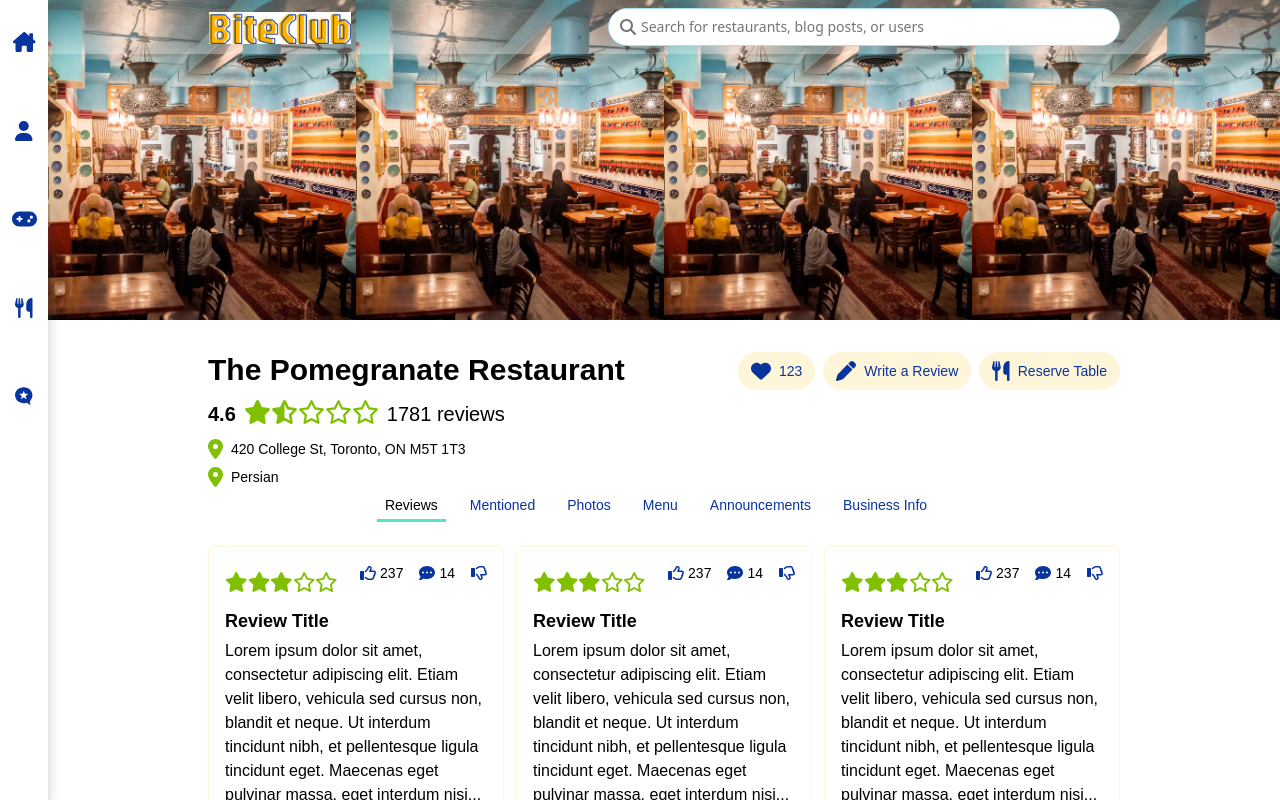
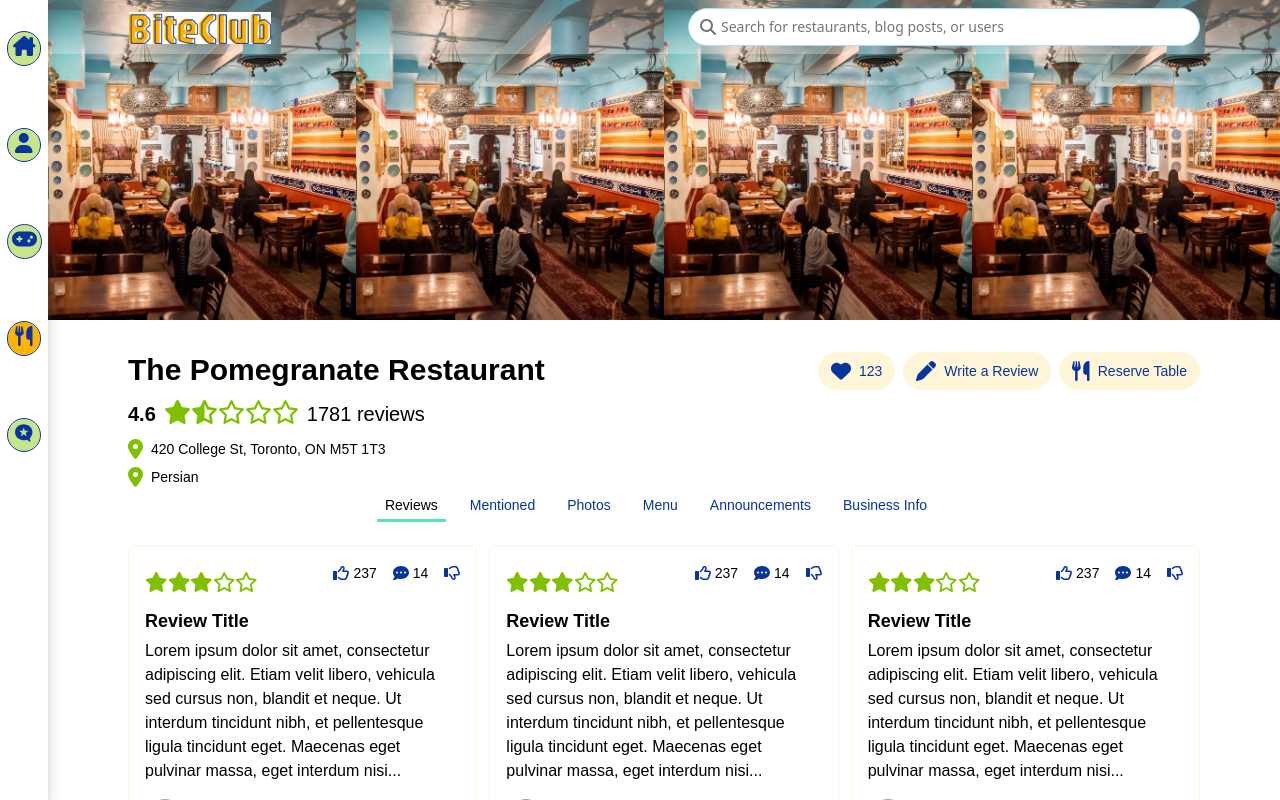
Before and after one commit to ochovhaniuk98/PRJ566NBB-02, a Next.js app in the folder biteclub/: page /restaurants/12345 in a window 1280 px wide. Shown: the top 800 px of the page. Built offline with nearby package versions, Linux system fonts and the light colour scheme; grey boxes are pictures that could not be loaded; a web font is replaced by a local one.

Commit message:
more css to main menu and resto profile

```diff
--- a/biteclub/src/app/(main)/restaurants/[restaurantId]/page.js
+++ b/biteclub/src/app/(main)/restaurants/[restaurantId]/page.js
@@ -25,7 +25,7 @@ export default function RestaurantProfile() {
         </div>
         <div className="main-side-margins mb-16">
           <ProfileTabBar onTabChange={tab => console.log(tab)} tabs={restaurantTabs} />
-          <div className={`grid grid-cols-3 gap-3 auto-rows-[minmax(12rem, auto)]`}>
+          <div className={`grid lg:grid-cols-3 md:grid-cols-2 gap-3 auto-rows-[minmax(12rem, auto)]`}>
             {selectedReview ? (
               <>
                 {/* Left two columns: nested grid of reviews */}
@@ -41,7 +41,7 @@ export default function RestaurantProfile() {
                 </div>
 
                 {/* Third column: expanded review */}
-                <div className="border border-brand-peach rounded-md p-4 bg-white">
+                <div className="border border-brand-peach rounded-md p-4 bg-white shadow-lg/50 shadow-brand-grey">
                   <div className="flex justify-between items-center mb-2">
                     <h2 className="text-xl font-bold">Expanded Review</h2>
                     <button onClick={() => setSelectedReview(null)} className="text-sm text-blue-600 hover:underline">
--- a/biteclub/src/app/styles/globals.css
+++ b/biteclub/src/app/styles/globals.css
@@ -113,7 +113,7 @@ https://www.youtube.com/watch?v=6biMWgD6_JY&t=517s
 
   /*** left/right margins for main content on most pages ***/
   .main-side-margins {
-    @apply px-40;
+    @apply 2xl:px-40 xl:px-20 lg:px-10 md:px-5;
   }
 
   .class-font-roboto {
--- a/biteclub/src/components/shared/MainMenu.jsx
+++ b/biteclub/src/components/shared/MainMenu.jsx
@@ -1,37 +1,33 @@
-import { FontAwesomeIcon } from "@fortawesome/react-fontawesome";
-import {
-  faUser,
-  faHouseChimney,
-  faGamepad,
-  faUtensils,
-} from "@fortawesome/free-solid-svg-icons";
-import { faMicroblog } from "@fortawesome/free-brands-svg-icons";
+'use client';
+import { usePathname } from 'next/navigation';
+import { FontAwesomeIcon } from '@fortawesome/react-fontawesome';
+import { faUser, faHouseChimney, faGamepad, faUtensils } from '@fortawesome/free-solid-svg-icons';
+import { faMicroblog } from '@fortawesome/free-brands-svg-icons';
 
 export default function MainMenu() {
-  const menuIcons = [
-    faHouseChimney,
-    faUser,
-    faGamepad,
-    faUtensils,
-    faMicroblog,
-  ];
-  const menuLinks = ["/", "/users", "#", "/restaurants/12345", "#"];
+  const pathname = usePathname();
+  const menuIcons = [faHouseChimney, faUser, faGamepad, faUtensils, faMicroblog];
+  const menuLinks = ['/', '/users', '#', '/restaurants/12345', '#'];
 
   return (
-    <aside className="fixed top-0 left-0 z-50 bg-transparent p-2 pt-8 h-screen w-12 shadow-lg/50 shadow-brand-grey">
+    <aside className="fixed top-0 left-0 z-50 bg-white p-2 pt-8 h-screen w-12 shadow-lg/50 shadow-brand-grey">
       <nav className="space-y-16 flex flex-col items-center">
-        {menuLinks.map((_, idx) => {
+        {menuLinks.map((link, idx) => {
+          const isSelected = pathname === link;
           return (
-            <a
-              key={idx}
-              href={menuLinks[idx]}
-              className="block text-gray-800 hover:text-blue-600"
+            <div
+              className={`${
+                isSelected ? 'bg-brand-yellow' : 'bg-brand-green-extralite'
+              } rounded-full aspect-square flex items-center justify-center outline outline-brand-navy hover:bg-brand-green-lite`}
             >
-              <FontAwesomeIcon
-                icon={menuIcons[idx]}
-                className="icon-lg text-brand-navy"
-              />
-            </a>
+              <a
+                key={idx}
+                href={link}
+                className={`block p-1 ${isSelected ? 'text-brand-navy' : 'text-brand-navy'} hover:text-brand-navy`}
+              >
+                <FontAwesomeIcon icon={menuIcons[idx]} className="icon-lg" />
+              </a>
+            </div>
           );
         })}
       </nav>
--- a/biteclub/src/components/shared/SearchBar.jsx
+++ b/biteclub/src/components/shared/SearchBar.jsx
@@ -3,7 +3,7 @@ import { faMagnifyingGlass } from '@fortawesome/free-solid-svg-icons';
 import Image from 'next/image';
 export default function SearchBar() {
   return (
-    <div className="fixed w-full flex justify-between z-40 bg-white/30 main-side-margins">
+    <div className="fixed w-full flex justify-between z-40 bg-white/30 main-side-margins ">
       <div className="relative  h-8 size-auto w-60 mt-3">
         <Image src="/img/logo.jpg" alt="logo pic" className="object-contain rounded-br-md" fill={true} />
       </div>
```
